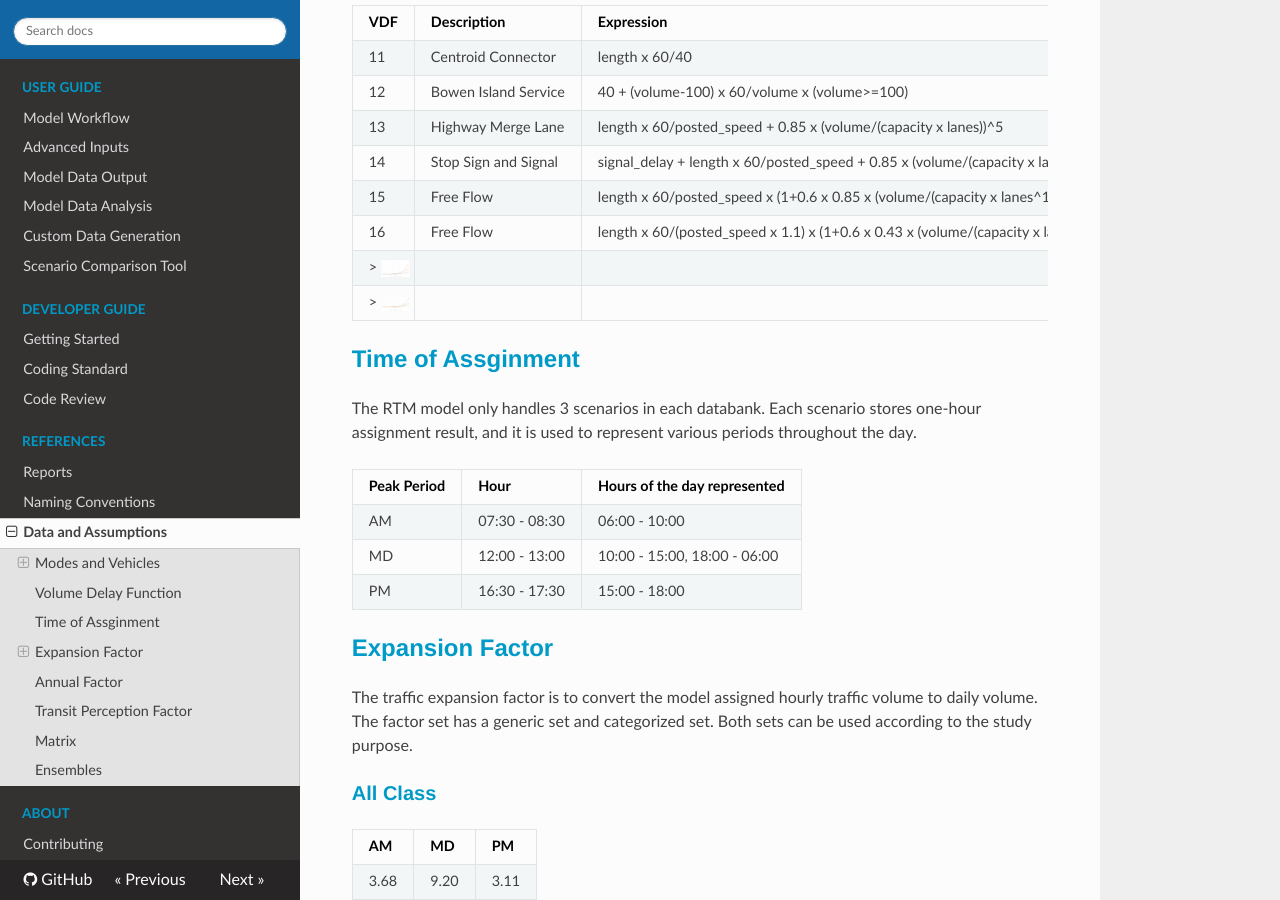
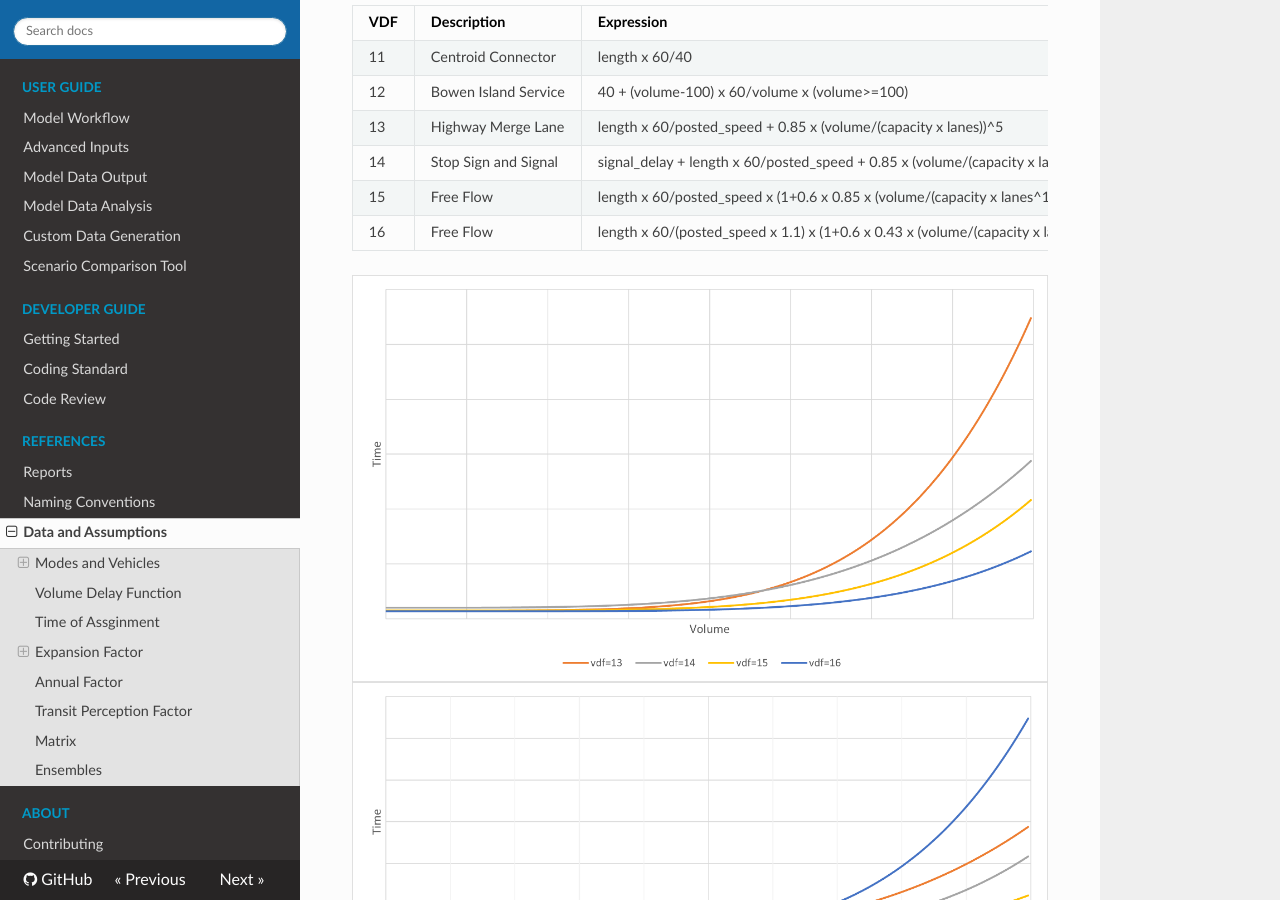
Before and after one commit to TransLinkForecasting/rtmdoc, an MkDocs documentation site: the page built from docs/data_assumptions.md, in a window 1280 px wide and 900 px high, scrolled down 2506 px. Built offline with MkDocs 1.6.1, drawn with Linux system fonts in a browser that asks for light colours; nearby versions of some CDN libraries.

Commit message:
fix format

```diff
--- a/docs/data_assumptions.md
+++ b/docs/data_assumptions.md
@@ -84,8 +84,9 @@ VDF | Description | Expression
 14 | Stop Sign and Signal| signal_delay + length x 60/posted_speed + 0.85 x (volume/(capacity x lanes))^4
 15 | Free Flow | length x 60/posted_speed x (1+0.6 x 0.85 x (volume/(capacity x lanes^1.05))^5)
 16 | Free Flow | length x 60/(posted_speed x 1.1) x (1+0.6 x 0.43 x (volume/(capacity x lanes^1.05))^5.25)
-> ![VolTime Plot](img/reference/VolTime.png)
-> ![VC_Time Plot](img/reference/VC_Time.png)
+
+![VolTime Plot](img/reference/VolTime.png)
+![VC_Time Plot](img/reference/VC_Time.png)
 
 ## Time of Assginment
 
```
